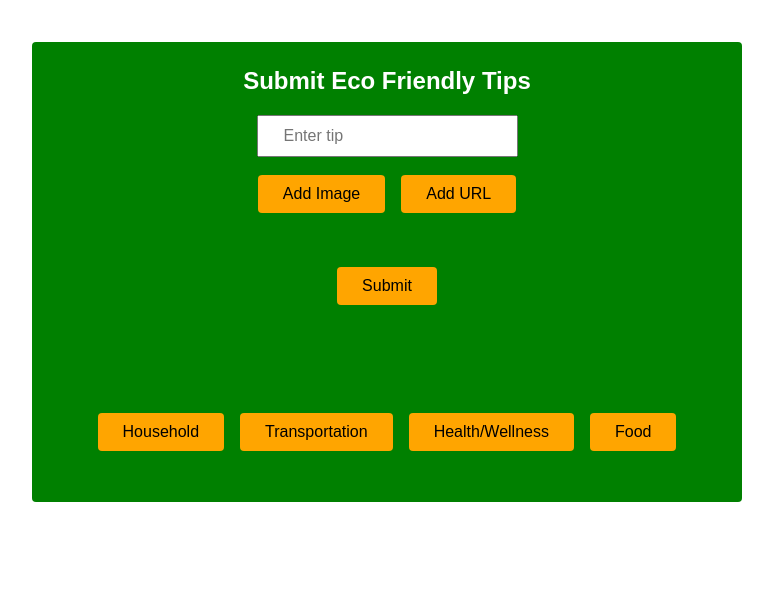
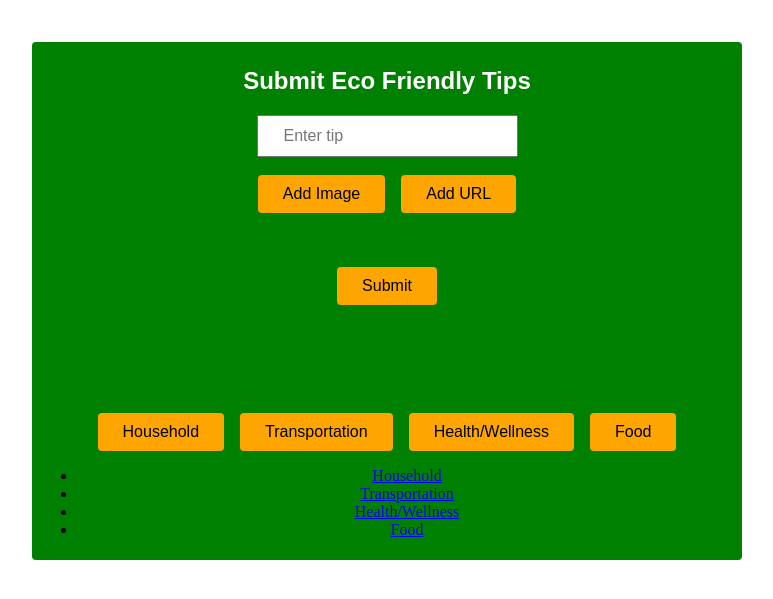
Before and after one commit to Moomoo358/Eco-Tip-Line, a plain HTML site: page Project /HomePage.html in a window 1280 px wide. Shown: the part 79-678 px from the top of the page, without its empty margins (253-1026 px from the left). Drawn offline with Linux system fonts and the light colour scheme.

Commit message:
Update HomePage.html

```diff
--- a/Project /HomePage.html
+++ b/Project /HomePage.html
@@ -51,7 +51,16 @@
       <button id="Go Food">Food</button>
     </div>
 
+	<div class="Tip Pages">
+		<ul>
 
+		<li><a href="Go Household">Household</a></li>
+		<li><a href="Go Transportation">Transportation</a></li>
+		<li><a href="Go Health/Wellness">Health/Wellness</a></li>
+		<li><a href="Go Food">Food</a></li>
+		</ul>
+
+	</div>
 
   </center>
 </body>
```
